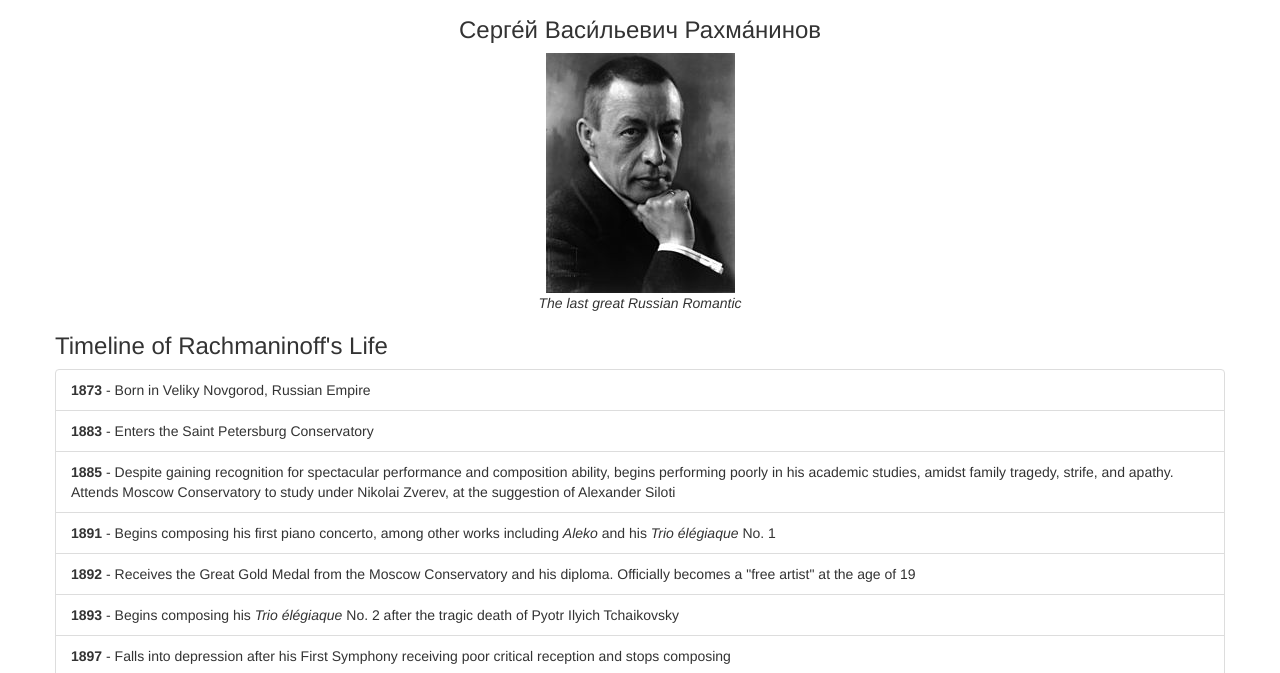
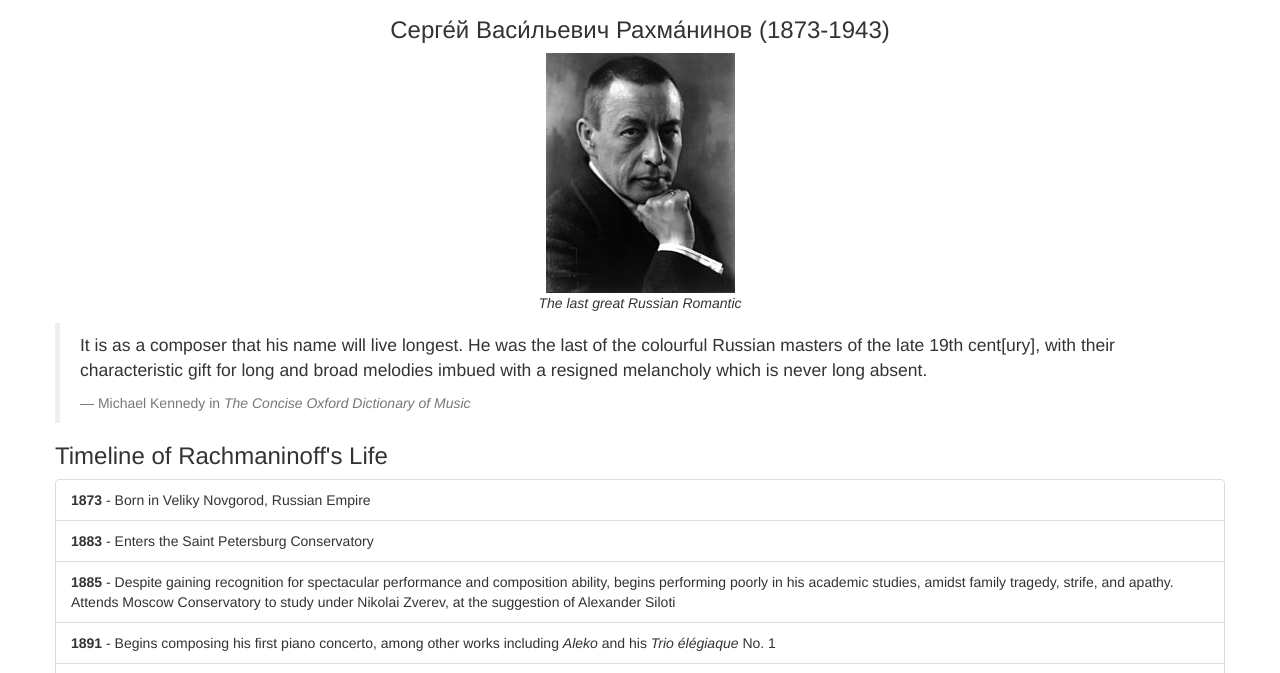
Before and after one commit to emyarod/FCC, a plain HTML site: page Challenges/01-tribute-page/rach.html in a window 1280 px wide. Shown: the part 93-766 px from the top of the page. Drawn offline with nearby package versions, Linux system fonts and the light colour scheme; files that its build step writes are made by us from their sources.

Commit message:
Add quote

```diff
--- a/Challenges/01-tribute-page/rach.html
+++ b/Challenges/01-tribute-page/rach.html
@@ -12,9 +12,13 @@
   <div class="container">
     <div class="row">
       <h1 class="text-center page-header">Sergei Vasilievich Rachmaninoff</h1>
-      <h3 class="text-center">Серге́й Васи́льевич Рахма́нинов</h3>
+      <h3 class="text-center">Серге́й Васи́льевич Рахма́нинов (1873-1943)</h3>
       <img src="img/rach.jpg" alt="Sergei Rachmaninoff, head-and-shoulders portrait, facing slightly right" class="img-responsive center-block">
       <p class="text-center"><i>The last great Russian Romantic</i></p>
+      <blockquote cite="Michael Kennedy The Concise Oxford Dictionary of Music, 3rd edn. (London: Oxford University Press, 1980) p. 516.">
+        <p>It is as a composer that his name will live longest. He was the last of the colourful Russian masters of the late 19th cent[ury], with their characteristic gift for long and broad melodies imbued with a resigned melancholy which is never long absent.</p>
+        <footer>Michael Kennedy in <cite title="The Concise Oxford Dictionary of Music">The Concise Oxford Dictionary of Music</cite></footer>
+      </blockquote>
       <h3 id="life">Timeline of Rachmaninoff's Life</h3>
       <ul class="list-group">
         <li class="list-group-item">
@@ -82,7 +86,7 @@
       <a href="http://www.classical.net/music/comp.lst/rachmaninoff.php">Classical Net</a>
     </div>
   </div>
-  <footer>
+  <footer id="bottom-footer">
     <div class="container">
       <p class="text-muted">Coded by <a href="https://github.com/emyarod">@emyarod</a></p>
     </div>
```
